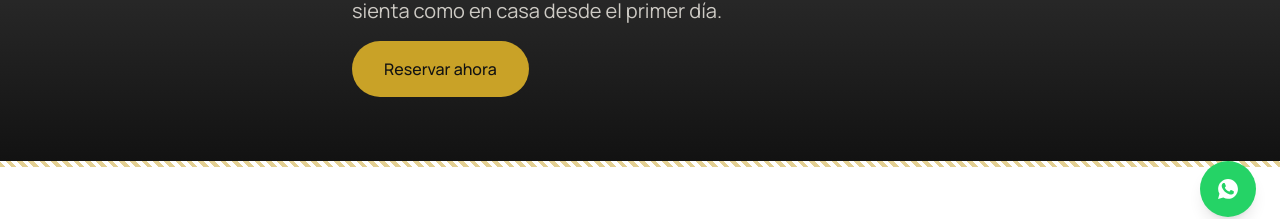
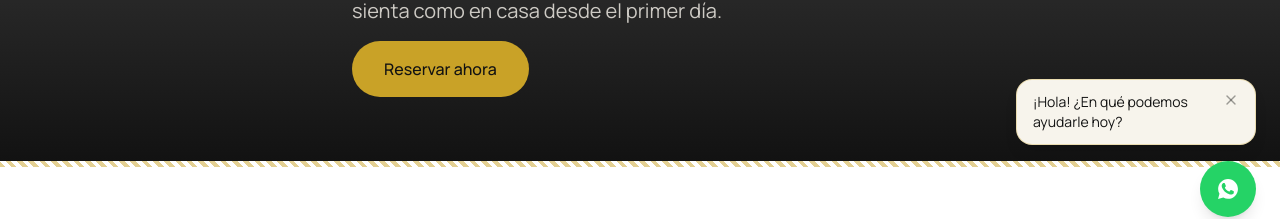
Before and after one commit to BladimirBLopez/andes-stay, a Next.js app: page / in a window 1280 px wide. Shown: the part 559-778 px from the top of the page. Built offline with nearby package versions, Linux system fonts and the light colour scheme.

Commit message:
Agregar globo de saludo junto al botón flotante de WhatsApp (aparece a los 2.5s)

```diff
--- a/app/page.tsx
+++ b/app/page.tsx
@@ -93,10 +93,15 @@
 
   const [scrolled, setScrolled] = useState(false);
   const [menuOpen, setMenuOpen] = useState(false);
+  const [showGreeting, setShowGreeting] = useState(false);
   useEffect(() => {
     const onScroll = () => setScrolled(window.scrollY > 80);
     window.addEventListener("scroll", onScroll);
     return () => window.removeEventListener("scroll", onScroll);
+  }, []);
+  useEffect(() => {
+    const timer = setTimeout(() => setShowGreeting(true), 2500);
+    return () => clearTimeout(timer);
   }, []);
 
   useEffect(() => {
@@ -443,6 +448,18 @@
       <Footer />
 
       {/* BOTÓN FLOTANTE WHATSAPP */}
+      {showGreeting && (
+        <div className="fixed bottom-24 right-6 z-[1002] bg-hueso border border-terracota/30 rounded-2xl shadow-lg px-4 py-3 max-w-[240px] flex items-start gap-2">
+          <p className="text-sm text-noche flex-1">¡Hola! ¿En qué podemos ayudarle hoy?</p>
+          <button
+            onClick={() => setShowGreeting(false)}
+            aria-label="Cerrar"
+            className="text-noche/40 hover:text-noche transition-colors shrink-0"
+          >
+            <X size={16} />
+          </button>
+        </div>
+      )}
       <a
         href={`https://wa.me/${WHATSAPP_NUMBER}?text=${encodeURIComponent(whatsappMsg)}`}
         target="_blank"
```
